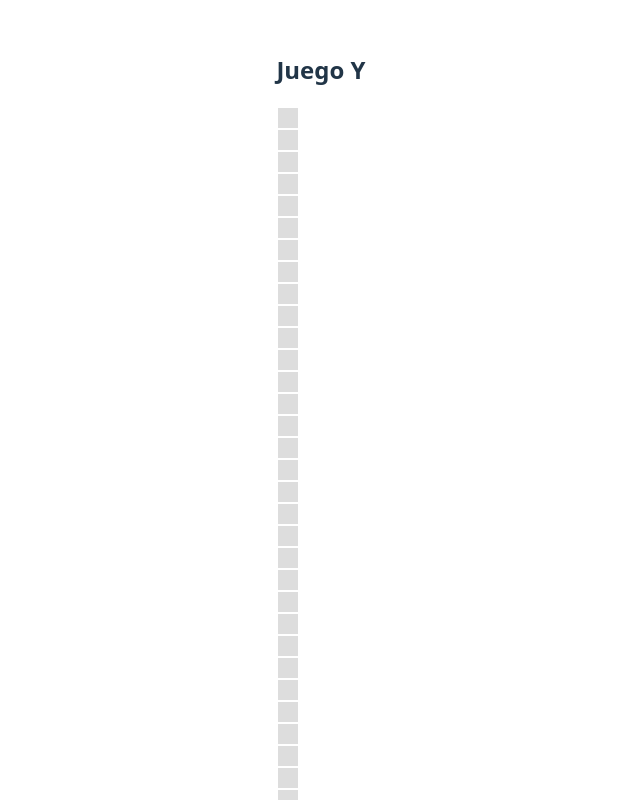
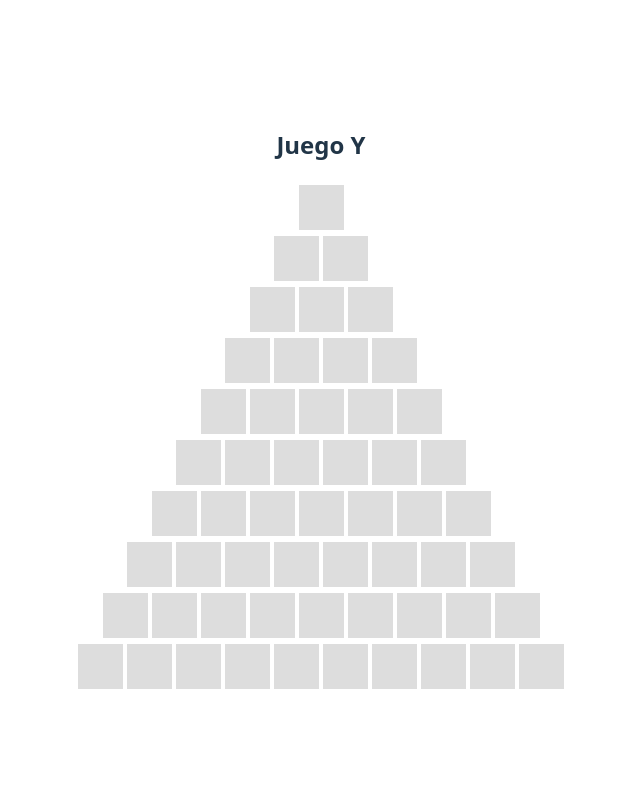
Before and after one commit to Arquisoft/yovi_es1a, a React app in the folder webapp/: page /game in a window 1280 px wide. Shown: the top 800 px of the page, without its empty margins (319-959 px from the left). Built offline with nearby package versions, Linux system fonts and the light colour scheme; the HTML template or start-up script is replaced by a standard one.

Commit message:
Ajusto css para tablero

```diff
--- a/webapp/src/Tablero.css
+++ b/webapp/src/Tablero.css
@@ -1,9 +1,11 @@
 .casilla {
     background-color: #ddd;
-    width: 20px;
-    height: 20px;
+    width: 45px;
+    height: 45px;
     margin: 2px;
 }
 .tablero {
+    display: flex;
+    justify-content: center;
     margin-bottom: 2px;
 }
```
